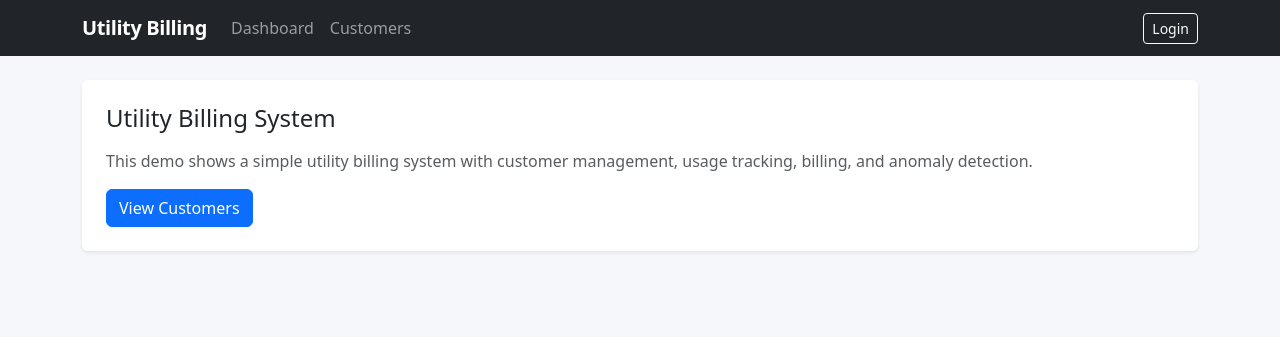
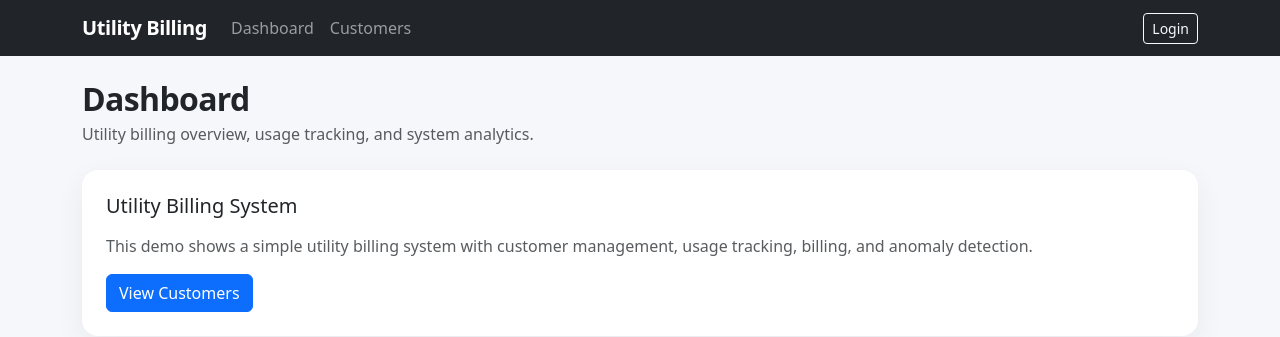
Before and after one commit to ddover-hub/utility_billing_capstone, a Flask app: page / in a window 1280 px wide. Shown: the top 337 px of the page. Run offline with Flask 3, Linux system fonts and the light colour scheme.

Commit message:
UI polish: use tabs for customer usage charts

```diff
--- a/app.py
+++ b/app.py
@@ -324,9 +324,41 @@ def generate_bill(customer_id: int):
     return redirect(url_for("customer_detail", customer_id=customer_id))
 
 
-@app.get("/customers/<int:customer_id>/usage_chart.png")
-def usage_chart(customer_id: int):
+@app.get("/customers/<int:customer_id>/usage_chart/<utility_type>.png")
+def usage_chart(customer_id: int, utility_type: str):
     customer = Customer.query.get_or_404(customer_id)
+
+    if utility_type not in ("electric", "water", "gas"):
+        return Response("Invalid utility type", status=400)
+
+    records = (UsageRecord.query
+               .filter_by(customer_id=customer_id, utility_type=utility_type)
+               .order_by(UsageRecord.month.asc())
+               .all())
+
+    months = [r.month for r in records]
+    values = [r.usage_value for r in records]
+    unit = UTILITY_UNITS.get(utility_type, "")
+
+    fig, ax = plt.subplots(figsize=(10, 3.2))
+    ax.set_title(f"{utility_type.title()} Usage Over Time — {customer.full_name}")
+    ax.set_xlabel("Month")
+    ax.set_ylabel(f"Usage ({unit})" if unit else "Usage")
+
+    if months:
+        ax.plot(months, values, marker="o", linewidth=2)
+        ax.tick_params(axis="x", rotation=45)
+        ax.grid(True, alpha=0.25)
+    else:
+        ax.text(0.5, 0.5, f"No {utility_type} usage records yet",
+                ha="center", va="center", transform=ax.transAxes)
+
+    fig.tight_layout()
+    buf = io.BytesIO()
+    fig.savefig(buf, format="png", dpi=150)
+    plt.close(fig)
+    buf.seek(0)
+    return Response(buf.getvalue(), mimetype="image/png")
 
     # For demo: chart electric usage over time
     records = (UsageRecord.query
--- a/templates/home.html
+++ b/templates/home.html
@@ -1,18 +1,41 @@
 {% extends "base.html" %}
 
 {% block content %}
-<div class="bg-white p-4 rounded shadow-sm">
-  <h1 class="h4 mb-3">Utility Billing System</h1>
+
+<!-- Page Header -->
+<div class="mb-4">
+  <h2 class="page-title mb-1">Dashboard</h2>
+  <div class="text-muted">
+    Utility billing overview, usage tracking, and system analytics.
+  </div>
+</div>
+
+<!-- Summary Card -->
+<div class="card-ui bg-white p-4 mb-4">
+  <h1 class="h5 mb-3">Utility Billing System</h1>
 
   <p class="text-muted">
     This demo shows a simple utility billing system with customer management,
     usage tracking, billing, and anomaly detection.
   </p>
 
-  <div class="mt-3">
-    <a class="btn btn-primary" href="{{ url_for('customers') }}">
-      View Customers
-    </a>
+  <a class="btn btn-primary" href="{{ url_for('customers') }}">
+    View Customers
+  </a>
+</div>
+
+<!-- Chart Section -->
+<div class="card-ui bg-white p-3 p-md-4">
+  <div class="d-flex justify-content-between align-items-center mb-2">
+    <h5 class="mb-0">Total Electric Usage</h5>
+    <span class="text-muted small">All customers</span>
   </div>
+
+  <img
+    class="img-fluid rounded"
+    src="{{ url_for('total_electric_usage_chart') }}"
+    alt="Total electric usage chart"
+  >
 </div>
+
 {% endblock %}
```
Also changed, not shown: templates/customer_detail.html (+57 -4 lines).
